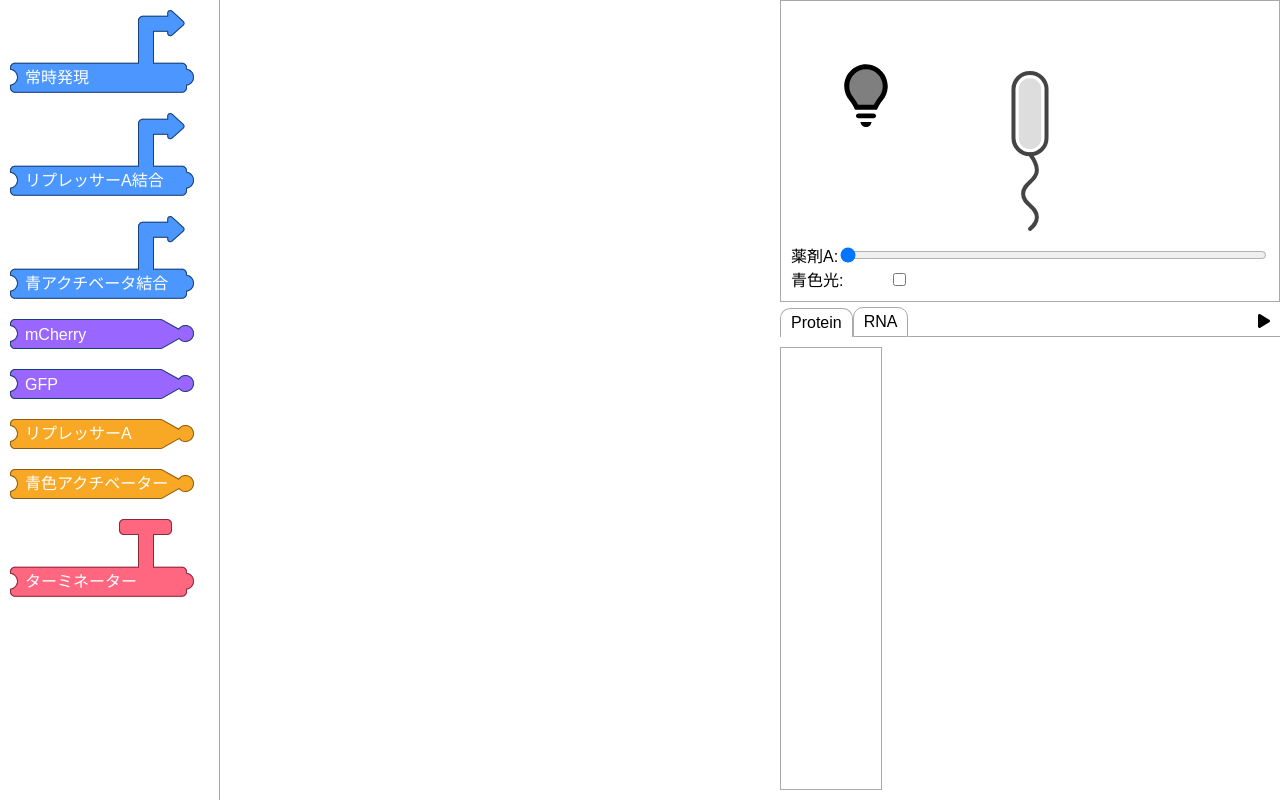
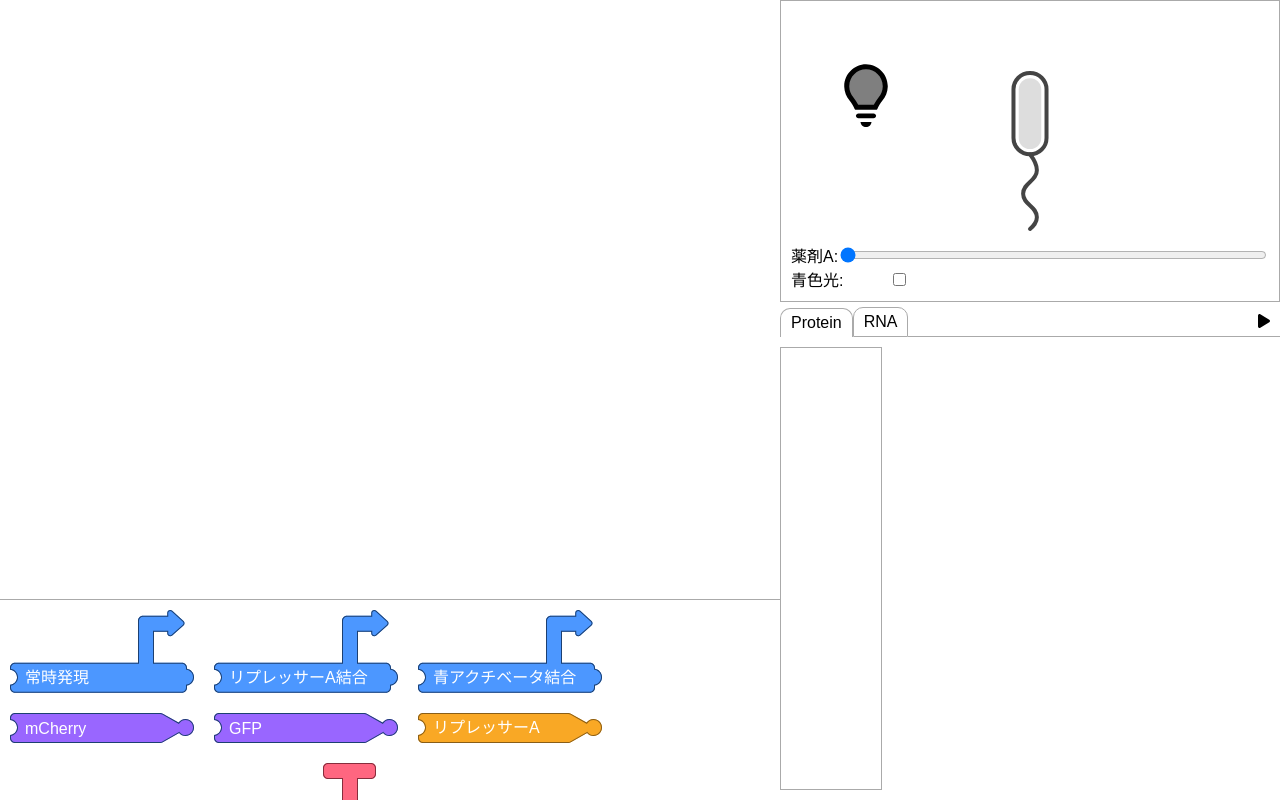
Before and after one commit to iGEM-UTokyo/genochemy, a Vue app: page / in a window 1280 px wide. Built offline with nearby package versions, Linux system fonts and the light colour scheme; a web font is replaced by a local one.

Commit message:
fixed layout

```diff
--- a/src/App.vue
+++ b/src/App.vue
@@ -1,7 +1,9 @@
 <template>
   <main>
-    <Tray />
-    <Program />
+    <div class="left">
+      <Program />
+      <Tray />
+    </div>
     <div class="right">
       <Runner />
       <Property />
@@ -22,6 +24,11 @@ main {
   display: flex;
   font-family: "Zen Maru Gothic", sans-serif;
 }
+.left {
+  width: calc(100vw - 500px);
+  display: flex;
+  flex-direction: column;
+}
 .right {
   width: 500px;
   height: 100%;
--- a/src/components/Program.vue
+++ b/src/components/Program.vue
@@ -67,14 +67,14 @@ provide(willBeDeletedKey, (fixedPos: Vector2) => {
     throw new Error("programRef is null.");
   }
   const boundingRect = programRef.value.getBoundingClientRect();
-  return fixedPos[0] <= boundingRect.x;
+  return fixedPos[1] >= boundingRect.y + boundingRect.height;
 });
 </script>
 
 <style scoped>
 .program {
   flex: 1;
-  overflow: scroll;
+  overflow: auto;
   position: relative;
 }
 </style>
--- a/src/components/Tray.vue
+++ b/src/components/Tray.vue
@@ -18,19 +18,19 @@ import { blockDesignDetails } from "../utils/block-designs";
 
 <style scoped>
 .tray {
-  width: 220px;
-  height: 100%;
+  height: 200px;
   position: relative;
+  border-top: 1px solid #aaa;
 }
 .tray-inner {
   width: 100%;
   height: 100%;
   overflow-y: auto;
   display: flex;
-  flex-direction: column;
+  flex-wrap: wrap;
+  align-items: flex-end;
   gap: 20px;
   padding: 10px;
   box-sizing: border-box;
-  border-right: 1px solid #aaa;
 }
 </style>
--- a/src/components/TrayBlock.vue
+++ b/src/components/TrayBlock.vue
@@ -38,13 +38,10 @@ const block: Ref<HTMLElement | null> = ref(null);
 const { addBlock } = useStore();
 const down = () => {
   if (block.value !== null) {
-    // todo: throw exception
-    if (!block.value.parentElement) return;
+    const boundingRect = block.value.getBoundingClientRect();
     addBlock(new props.detail.blockClass(), [
-      block.value.offsetLeft,
-      block.value.offsetTop +
-        block.value.offsetHeight -
-        block.value.parentElement.scrollTop,
+      boundingRect.x,
+      boundingRect.y + boundingRect.height,
     ]);
   }
 };
```
